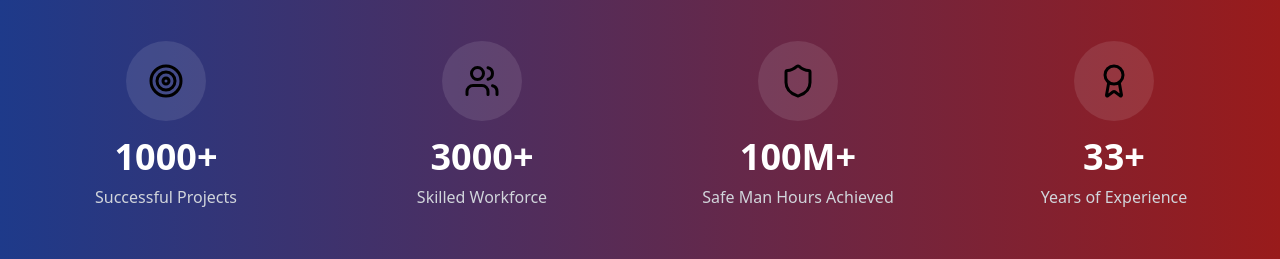
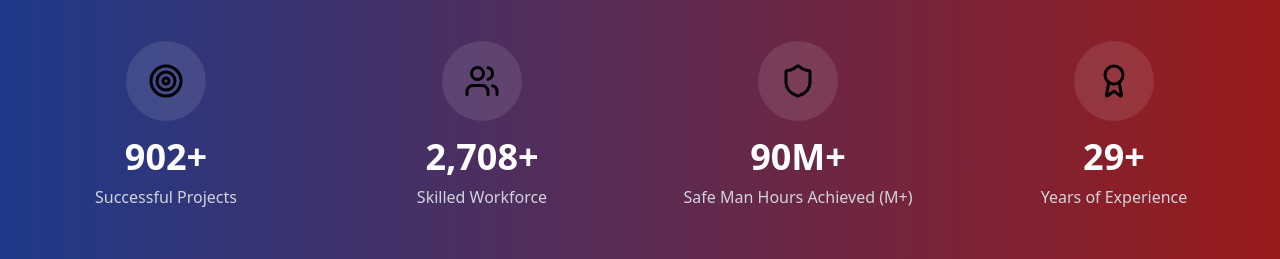
Before and after one commit to Nikhil170404/demo-fluid-line, a React (Vite) app: page /#home in a window 1280 px wide. Shown: the part 2120-2379 px from the top of the page. Built offline with nearby package versions, Linux system fonts and the light colour scheme.

Commit message:
first commit

```diff
--- a/src/App.jsx
+++ b/src/App.jsx
@@ -11,14 +11,14 @@ import {
 
 const FluidlineWebsite = () => {
   const navigation = [
-    { id: 'home', name: 'Home', icon: Home },
-    { id: 'about', name: 'About Us', icon: Info },
-    { id: 'vision-mission', name: 'Vision & Mission', icon: Target },
-    { id: 'services', name: 'Services', icon: Wrench },
-    { id: 'certificates', name: 'Certificates', icon: Medal },
-    { id: 'clients', name: 'Clients & Consultants', icon: Building2 },
-    { id: 'career', name: 'Career', icon: Briefcase },
-    { id: 'contact', name: 'Contact Us', icon: Contact }
+    { id: "home", name: "Home", path: "/", icon: Home },
+    { id: "about", name: "About Us", path: "/about", icon: Info },
+    { id: "vision-mission", name: "Vision & Mission", path: "/vision-mission", icon: Target },
+    { id: "services", name: "Services", path: "/services", icon: Wrench },
+    { id: "certificates", name: "Certificates", path: "/certificates", icon: Medal },
+    { id: "clients", name: "Clients & Consultants", path: "/clients", icon: Building2 },
+    { id: "career", name: "Career", path: "/career", icon: Briefcase },
+    { id: "contact", name: "Contact Us", path: "/contact", icon: Contact },
   ];
 
   // Initialize activeSection from URL hash or localStorage or default to 'home'
@@ -249,7 +249,7 @@ const FluidlineWebsite = () => {
 
     window.addEventListener('popstate', handlePopState);
     return () => window.removeEventListener('popstate', handlePopState);
-  }, []);
+  }, [navigation]);
 
   // Handle scroll effect for header
   useEffect(() => {
@@ -260,6 +260,71 @@ const FluidlineWebsite = () => {
     window.addEventListener('scroll', handleScroll);
     return () => window.removeEventListener('scroll', handleScroll);
   }, []);
+
+  // Animated Counter Hook - Fixed to prevent double execution
+  const useCounter = (end, duration = 2000, id = null) => {
+    const [count, setCount] = useState(0);
+    const [isVisible, setIsVisible] = useState(false);
+    const [hasAnimated, setHasAnimated] = useState(false);
+
+    useEffect(() => {
+      const observer = new IntersectionObserver(
+        ([entry]) => {
+          if (entry.isIntersecting && !hasAnimated) {
+            setIsVisible(true);
+          }
+        },
+        { threshold: 0.3 }
+      );
+
+      const elementId = id || `counter-${end}`;
+      const element = document.getElementById(elementId);
+      if (element) {
+        observer.observe(element);
+      }
+
+      return () => observer.disconnect();
+    }, [end, hasAnimated, id]);
+
+    useEffect(() => {
+      if (!isVisible || hasAnimated) return;
+
+      setHasAnimated(true);
+      let startTime;
+      const endValue = parseInt(end.toString().replace(/\D/g, ''));
+
+      const animate = (currentTime) => {
+        if (!startTime) startTime = currentTime;
+        const progress = Math.min((currentTime - startTime) / duration, 1);
+
+        const easeOutQuart = 1 - Math.pow(1 - progress, 4);
+        const currentCount = Math.floor(easeOutQuart * endValue);
+
+        setCount(currentCount);
+
+        if (progress < 1) {
+          requestAnimationFrame(animate);
+        } else {
+          setCount(endValue);
+        }
+      };
+
+      requestAnimationFrame(animate);
+    }, [isVisible, end, duration, hasAnimated]);
+
+    return count;
+  };
+
+  // Counter Component with unique IDs
+  const AnimatedCounter = ({ end, suffix = '', prefix = '', id }) => {
+    const count = useCounter(end, 2000, id);
+
+    return (
+      <span id={id || `counter-${end}-${suffix}`} className="text-4xl font-bold text-white mb-2">
+        {prefix}{count.toLocaleString()}{suffix}
+      </span>
+    );
+  };
 
   // Hero slides with industrial engineering imagery - using neutral overlays
   const heroSlides = [
@@ -309,7 +374,7 @@ const FluidlineWebsite = () => {
   const pageHeroSlides = {
     about: [
       {
-        image: 'https://images.unsplash.com/photo-1581092921461-eab62e97a780?q=80&w=2070&auto=format&fit=crop',
+        image: 'https://images.unsplash.com/photo-1504328345606-18bbc8c9d7d1?q=80&w=2070&auto=format&fit=crop',
         title: 'About Fluidline',
         subtitle: '33+ Years of Engineering Excellence',
         description: 'Multi-dimensional company committed to Quality and Customer Delight',
@@ -478,10 +543,10 @@ const FluidlineWebsite = () => {
   ];
 
   const stats = [
-    { number: '1000+', label: 'Successful Projects', icon: Target },
-    { number: '3000+', label: 'Skilled Workforce', icon: Users },
-    { number: '100M+', label: 'Safe Man Hours Achieved', icon: Shield },
-    { number: '33+', label: 'Years of Experience', icon: Award }
+    { number: '1000', label: 'Successful Projects', icon: Target },
+    { number: '3000', label: 'Skilled Workforce', icon: Users },
+    { number: '100', label: 'Safe Man Hours Achieved (M+)', icon: Shield },
+    { number: '33', label: 'Years of Experience', icon: Award }
   ];
 
   const clients = [
@@ -521,7 +586,6 @@ const FluidlineWebsite = () => {
       logo: 'https://logo.clearbit.com/itcportal.com',
       fallback: 'IT'
     },
-
     {
       name: 'JSW Steel',
       sector: 'Steel Industry',
@@ -645,21 +709,19 @@ const FluidlineWebsite = () => {
     );
   };
 
-  // Generic Page Hero Section - Using neutral overlays
+  // Generic Page Hero Section - Fixed for proper navbar spacing
   const PageHeroSection = ({ pageKey, currentSlide = 0 }) => {
     const slides = pageHeroSlides[pageKey] || [];
     if (slides.length === 0) return null;
 
     return (
       <section className="relative h-96 md:h-[500px] overflow-hidden">
-        <div className="absolute inset-0 z-10 flex items-center">
+        <div className="absolute inset-0 z-10 flex items-center pt-16 md:pt-0">
           <div className="container mx-auto px-6 lg:px-12">
             <div className="max-w-4xl">
               <div className="space-y-6 text-white">
                 <div className="space-y-2">
-                  <p className={`text-sm uppercase tracking-widest font-semibold text-${currentThemeConfig.primary}-300 opacity-90`}>
-                    Fluidline Engineers & Fabricators
-                  </p>
+
                   <h1 className="text-4xl md:text-6xl font-bold leading-tight">
                     {slides[currentSlide % slides.length].title}
                   </h1>
@@ -874,19 +936,28 @@ const FluidlineWebsite = () => {
     </section>
   );
 
-  // Stats Section
+  // Stats Section with unique counter IDs
   const StatsSection = () => (
     <section className={`bg-gradient-to-r ${currentThemeConfig.statsGradient} py-20`}>
       <div className="container mx-auto px-6">
         <div className="grid grid-cols-2 md:grid-cols-4 gap-8">
           {stats.map((stat, index) => {
             const IconComponent = stat.icon;
+            let suffix = '+';
+            if (stat.label.includes('M+')) suffix = 'M+';
+
             return (
               <div key={index} className="text-center group">
                 <div className="mx-auto w-20 h-20 rounded-full bg-white/10 flex items-center justify-center mb-4 group-hover:scale-110 transition-transform duration-300">
                   <IconComponent className={`text-${currentThemeConfig.primary}-300`} size={36} />
                 </div>
-                <div className="text-4xl font-bold text-white mb-2">{stat.number}</div>
+                <div className="mb-2">
+                  <AnimatedCounter
+                    end={stat.number}
+                    suffix={suffix}
+                    id={`stats-counter-${index}`}
+                  />
+                </div>
                 <div className="text-gray-300 font-medium">{stat.label}</div>
               </div>
             );
@@ -976,7 +1047,7 @@ const FluidlineWebsite = () => {
         <div className="grid grid-cols-1 lg:grid-cols-2 gap-16 items-center mb-16">
           <div className="relative">
             <img
-              src="https://images.unsplash.com/photo-1581092921461-eab62e97a780?q=80&w=800&auto=format&fit=crop"
+              src="https://images.unsplash.com/photo-1504328345606-18bbc8c9d7d1?q=80&w=2070&auto=format&fit=crop"
               alt="Engineering Excellence"
               className="rounded-2xl shadow-2xl"
             />
@@ -1065,24 +1136,32 @@ const FluidlineWebsite = () => {
           ))}
         </div>
 
-        {/* Additional Client Recognition Section */}
+        {/* Additional Client Recognition Section with unique counter IDs */}
         <div className={`bg-gradient-to-r ${currentThemeConfig.primaryGradient} rounded-2xl p-8 text-white text-center`}>
           <h3 className="text-2xl font-bold mb-4">Trusted by Industry Leaders</h3>
           <div className="grid grid-cols-2 md:grid-cols-4 gap-6 text-center">
             <div>
-              <div className="text-3xl font-bold text-white mb-2">500+</div>
+              <div className="mb-2">
+                <AnimatedCounter end="500" suffix="+" id="clients-counter-fortune" />
+              </div>
               <p className="text-sm opacity-90">Fortune Companies</p>
             </div>
             <div>
-              <div className="text-3xl font-bold text-white mb-2">50+</div>
+              <div className="mb-2">
+                <AnimatedCounter end="50" suffix="+" id="clients-counter-mnc" />
+              </div>
               <p className="text-sm opacity-90">MNCs Served</p>
             </div>
             <div>
-              <div className="text-3xl font-bold text-white mb-2">30+</div>
+              <div className="mb-2">
+                <AnimatedCounter end="30" suffix="+" id="clients-counter-sectors" />
+              </div>
               <p className="text-sm opacity-90">Industry Sectors</p>
             </div>
             <div>
-              <div className="text-3xl font-bold text-white mb-2">100%</div>
+              <div className="mb-2">
+                <AnimatedCounter end="100" suffix="%" id="clients-counter-satisfaction" />
+              </div>
               <p className="text-sm opacity-90">Client Satisfaction</p>
             </div>
           </div>
@@ -1322,7 +1401,7 @@ const FluidlineWebsite = () => {
         return (
           <>
             <PageHeroSection pageKey="about" currentSlide={currentSlide} />
-            <div className="pt-16">
+            <div className="mt-16">
               <AboutUsSection />
               <IntroSection />
             </div>
@@ -1333,9 +1412,9 @@ const FluidlineWebsite = () => {
         return (
           <>
             <PageHeroSection pageKey="vision-mission" currentSlide={currentSlide} />
-            <div className="pt-16">
+            <div className="mt-16">
               <div className="container mx-auto px-6">
-                <div className="grid grid-cols-1 lg:grid-cols-2 gap-12 mb-16">
+                <div className="grid grid-cols-1 lg:grid-cols-2 gap-12 mb-16 py-16">
                   <div className={`bg-gradient-to-br from-${currentThemeConfig.primaryLight} to-white p-12 rounded-2xl border-l-4 border-${currentThemeConfig.primary} shadow-xl hover:shadow-2xl transition-all duration-300 group`}>
                     <div className={`w-20 h-20 bg-gradient-to-r from-${currentThemeConfig.primary} to-${currentThemeConfig.primaryDark} rounded-full flex items-center justify-center mx-auto mb-6 shadow-lg group-hover:scale-110 transition-transform duration-300`}>
                       <Eye className="text-white" size={36} />
@@ -1371,7 +1450,7 @@ const FluidlineWebsite = () => {
         return (
           <>
             <PageHeroSection pageKey="services" currentSlide={currentSlide} />
-            <div className="pt-16">
+            <div className="mt-16">
               <ServicesSection />
             </div>
           </>
@@ -1381,8 +1460,8 @@ const FluidlineWebsite = () => {
         return (
           <>
             <PageHeroSection pageKey="certificates" currentSlide={currentSlide} />
-            <div className="pt-16">
-              <div className="container mx-auto px-6">
+            <div className="mt-16">
+              <div className="container mx-auto px-6 py-16">
                 <div className="text-center mb-16">
                   <h2 className="text-4xl font-bold text-gray-900 mb-6">
                     Our <span className={`text-${currentThemeConfig.primary}`}>Certificates</span> & <span className={`text-${currentThemeConfig.secondary}`}>Policies</span>
@@ -1426,7 +1505,7 @@ const FluidlineWebsite = () => {
         return (
           <>
             <PageHeroSection pageKey="clients" currentSlide={currentSlide} />
-            <div className="pt-16">
+            <div className="mt-16">
               <ClientsSection />
               <TestimonialsSection />
             </div>
@@ -1437,7 +1516,7 @@ const FluidlineWebsite = () => {
         return (
           <>
             <PageHeroSection pageKey="career" currentSlide={currentSlide} />
-            <div className="pt-16">
+            <div className="mt-16">
               <div className={`py-24 bg-gradient-to-br ${currentThemeConfig.cardGradient}`}>
                 <div className="container mx-auto px-6">
                   <div className="text-center mb-16">
@@ -1556,7 +1635,7 @@ const FluidlineWebsite = () => {
         return (
           <>
             <PageHeroSection pageKey="contact" currentSlide={currentSlide} />
-            <div className="pt-16">
+            <div className="mt-16">
               <ContactSection />
             </div>
           </>
@@ -1566,7 +1645,7 @@ const FluidlineWebsite = () => {
         return (
           <>
             <PageHeroSection pageKey="about" currentSlide={currentSlide} />
-            <div className="pt-24 py-16">
+            <div className="mt-16 py-16">
               <div className="container mx-auto px-6 text-center">
                 <h1 className="text-4xl font-bold text-gray-900 mb-8">
                   {navigation.find(item => item.id === activeSection)?.name || 'Page'}
@@ -1588,7 +1667,7 @@ const FluidlineWebsite = () => {
   };
 
   return (
-    <div className="min-h-screen bg-white">
+     <div className="min-h-screen bg-white">
       {/* Header */}
       <header className={`fixed top-0 left-0 right-0 z-50 transition-all duration-300 ${
         isScrolled
@@ -1638,7 +1717,7 @@ const FluidlineWebsite = () => {
             <button
               onClick={() => setIsMenuOpen(!isMenuOpen)}
               className={`lg:hidden p-2 rounded-lg transition-colors duration-300 ${
-                isScrolled ? 'text-gray-900' : 'text-white'
+                !isScrolled ? 'text-white' : 'text-gray-900'
               }`}
             >
               {isMenuOpen ? <X size={24} /> : <Menu size={24} />}
```
Also changed, not shown: 1 other file (tests, documents, lock files or other folders).
